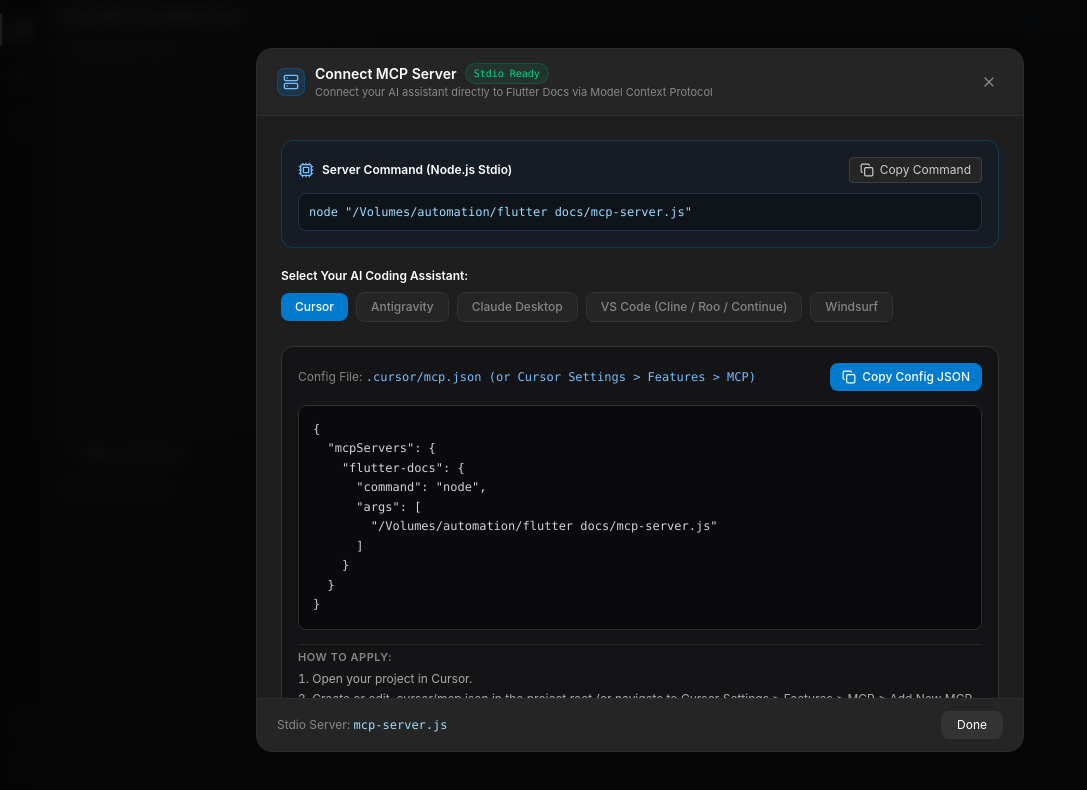
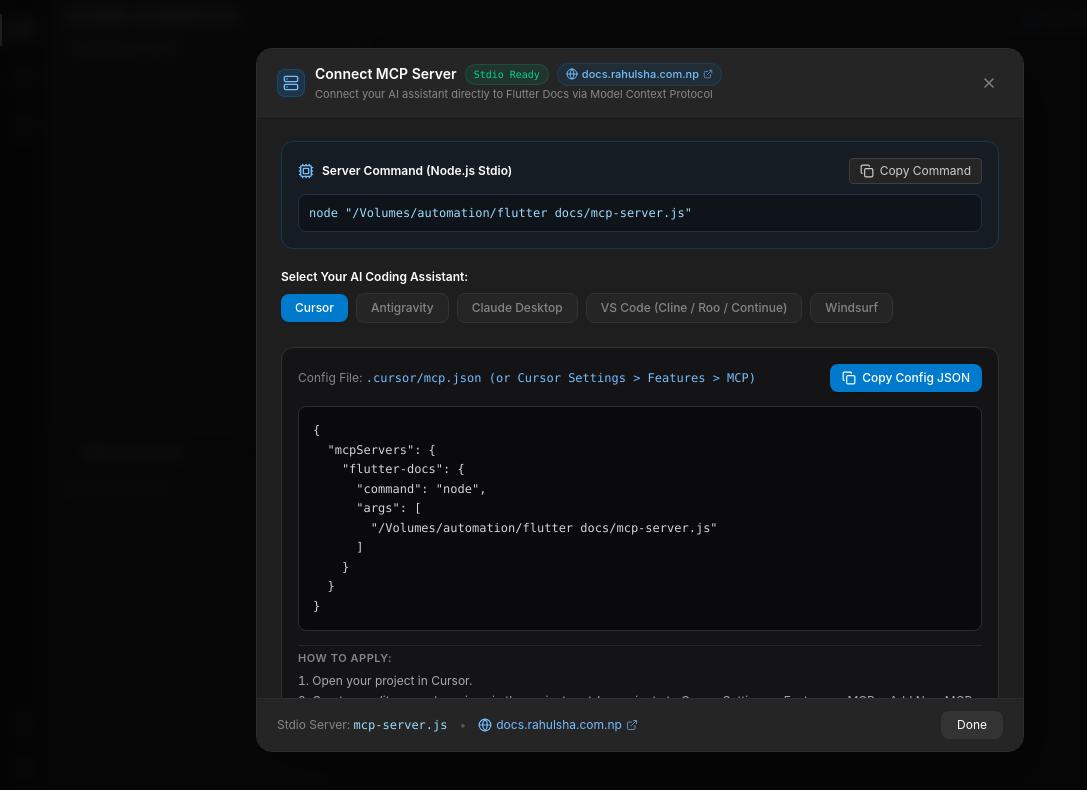
Before and after one commit to rahulshahDEV/flutter-docs, a React (Vite) app: page / in a window 1280 px wide. Both pictures are taken after a click on the button 23 px from the left and 724 px from the top of the page. Shown: the top 790 px of the page, without its empty margins (0-1087 px from the left). Built offline with nearby package versions, Linux system fonts and the light colour scheme.

Commit message:
feat: integrate live hosted domain docs.rahulsha.com.np across portal and MCP server

```diff
--- a/index.html
+++ b/index.html
@@ -4,8 +4,16 @@
     <meta charset="UTF-8" />
     <link rel="icon" type="image/svg+xml" href="/favicon.svg" />
     <meta name="viewport" content="width=device-width, initial-scale=1.0" />
-    <title>Flutter Docs Portal</title>
-    <meta name="description" content="Personal Flutter Knowledge Base & Architecture Guides" />
+    <title>Flutter Docs Portal — rahulsha.com.np</title>
+    <meta name="description" content="Personal Flutter Knowledge Base, Senior Architecture Guides & MCP AI Hub" />
+    <link rel="canonical" href="https://docs.rahulsha.com.np/" />
+
+    <!-- Open Graph / Meta -->
+    <meta property="og:type" content="website" />
+    <meta property="og:url" content="https://docs.rahulsha.com.np/" />
+    <meta property="og:title" content="Flutter Docs Portal — rahulsha.com.np" />
+    <meta property="og:description" content="Personal Flutter Knowledge Base, Senior Architecture Guides & Model Context Protocol (MCP) Hub" />
+    <meta name="theme-color" content="#1e1e1e" />
   </head>
   <body class="bg-[#0d1117] text-[#e6edf3] antialiased min-h-screen selection:bg-[#1f6feb] selection:text-white">
     <div id="root"></div>
--- a/mcp-server.js
+++ b/mcp-server.js
@@ -16,6 +16,20 @@
 const __dirname = path.dirname(__filename);
 
 const DOCS_DIR = path.join(__dirname, 'docs');
+
+const DOCS_BASE_URL = 'https://docs.rahulsha.com.np';
+const GITHUB_REPO_URL = 'https://github.com/rahulshahDEV/flutter-docs';
+const GITHUB_RAW_BASE = 'https://raw.githubusercontent.com/rahulshahDEV/flutter-docs/main/docs';
+
+async function fetchRemoteDoc(docId) {
+  try {
+    const res = await fetch(`${GITHUB_RAW_BASE}/${docId}.md`);
+    if (res.ok) {
+      return await res.text();
+    }
+  } catch (_) {}
+  return null;
+}
 
 const AVAILABLE_DOCS = [
   {
@@ -351,6 +365,7 @@
     title: d.title,
     category: d.category,
     description: d.description,
+    web_url: `${DOCS_BASE_URL}/#/doc/${d.id}`,
   }));
 
   return {
@@ -363,7 +378,7 @@
   };
 }
 
-function handleReadDoc(args) {
+async function handleReadDoc(args) {
   const docId = (args && args.doc_id) || '';
   const normalized = docId.toLowerCase().replace(/^\/+|\/+$/g, '');
   const doc = AVAILABLE_DOCS.find(
@@ -373,24 +388,42 @@
       normalized.includes(d.id.toLowerCase())
   );
 
-  if (!doc || !fs.existsSync(doc.path)) {
+  if (!doc) {
     return {
       isError: true,
       content: [
         {
           type: 'text',
-          text: `Document "${docId}" not found. Available doc IDs: ${AVAILABLE_DOCS.map((d) => d.id).join(', ')}`,
+          text: `Document "${docId}" not found. Browse full docs online: ${DOCS_BASE_URL}\nAvailable doc IDs: ${AVAILABLE_DOCS.map((d) => d.id).join(', ')}`,
         },
       ],
     };
   }
 
-  const content = fs.readFileSync(doc.path, 'utf8');
+  let content = '';
+  if (fs.existsSync(doc.path)) {
+    content = fs.readFileSync(doc.path, 'utf8');
+  } else {
+    content = await fetchRemoteDoc(doc.id);
+  }
+
+  if (!content) {
+    return {
+      isError: true,
+      content: [
+        {
+          type: 'text',
+          text: `Could not load content for "${doc.id}". View online at: ${DOCS_BASE_URL}/#/doc/${doc.id}`,
+        },
+      ],
+    };
+  }
+
   return {
     content: [
       {
         type: 'text',
-        text: content,
+        text: `// Web Documentation: ${DOCS_BASE_URL}/#/doc/${doc.id}\n\n${content}`,
       },
     ],
   };
@@ -400,7 +433,7 @@
   const query = ((args && args.query) || '').toLowerCase();
   if (!query) {
     return {
-      content: [{ type: 'text', text: 'Please provide a search query.' }],
+      content: [{ type: 'text', text: `Please provide a search query. You can also search online at ${DOCS_BASE_URL}` }],
     };
   }
 
@@ -419,6 +452,7 @@
         results.push({
           doc_id: doc.id,
           title: doc.title,
+          web_url: `${DOCS_BASE_URL}/#/doc/${doc.id}`,
           line: i + 1,
           excerpt,
         });
@@ -434,7 +468,7 @@
         text:
           results.length > 0
             ? JSON.stringify(results.slice(0, 10), null, 2)
-            : `No matching content found for query "${query}".`,
+            : `No matching content found for query "${query}". Search full docs at ${DOCS_BASE_URL}`,
       },
     ],
   };
@@ -649,7 +683,7 @@
     content: [
       {
         type: 'text',
-        text: `// ${target.description}\n\n${code}`,
+        text: `// ${target.description}\n// Web Documentation: ${DOCS_BASE_URL}\n\n${code}`,
       },
     ],
   };
@@ -675,7 +709,7 @@
   process.stdout.write(JSON.stringify(response) + '\n');
 }
 
-rl.on('line', (line) => {
+rl.on('line', async (line) => {
   if (!line || !line.trim()) return;
 
   try {
@@ -692,7 +726,9 @@
           },
           serverInfo: {
             name: 'flutter-docs-mcp',
-            version: '1.0.0',
+            version: '1.2.0',
+            homepage: DOCS_BASE_URL,
+            repository: GITHUB_REPO_URL,
           },
         });
         break;
@@ -715,13 +751,13 @@
 
         let result;
         if (toolName === 'list_flutter_docs') {
-          result = handleListDocs(toolArgs);
+          result = await handleListDocs(toolArgs);
         } else if (toolName === 'read_flutter_doc') {
-          result = handleReadDoc(toolArgs);
+          result = await handleReadDoc(toolArgs);
         } else if (toolName === 'search_flutter_docs') {
-          result = handleSearchDocs(toolArgs);
+          result = await handleSearchDocs(toolArgs);
         } else if (toolName === 'get_implementation_code') {
-          result = handleGetSnippet(toolArgs);
+          result = await handleGetSnippet(toolArgs);
         } else {
           sendResponse(id, null, {
             code: -32601,
--- a/package.json
+++ b/package.json
@@ -2,6 +2,8 @@
   "name": "flutter-docs",
   "private": true,
   "version": "1.0.0",
+  "homepage": "https://docs.rahulsha.com.np",
+  "repository": "https://github.com/rahulshahDEV/flutter-docs",
   "type": "module",
   "scripts": {
     "dev": "vite",
--- a/src/components/VSCodeSettingsModal.tsx
+++ b/src/components/VSCodeSettingsModal.tsx
@@ -7,6 +7,8 @@
   Code2,
   Terminal,
   Cpu,
+  Globe,
+  ExternalLink,
 } from 'lucide-react';
 
 interface VSCodeSettingsModalProps {
@@ -32,6 +34,7 @@
   };
 
   const mcpServerPath = '/Volumes/automation/flutter docs/mcp-server.js';
+  const liveDocsUrl = 'https://docs.rahulsha.com.np';
   const serverCommand = `node "${mcpServerPath}"`;
   const testCommand = `echo '{"jsonrpc":"2.0","id":1,"method":"tools/list","params":{}}' | node "${mcpServerPath}"`;
 
@@ -176,6 +179,17 @@
                 <span className="text-[10px] font-mono text-emerald-400 bg-emerald-500/10 border border-emerald-500/20 px-2 py-0.5 rounded-full">
                   Stdio Ready
                 </span>
+                <a
+                  href={liveDocsUrl}
+                  target="_blank"
+                  rel="noreferrer"
+                  className="hidden sm:flex items-center gap-1 text-[11px] font-medium text-[#75beff] hover:text-[#9cdcfe] hover:underline bg-[#007acc]/10 border border-[#007acc]/20 px-2 py-0.5 rounded-full transition-colors"
+                  title="Open live web portal"
+                >
+                  <Globe className="h-3 w-3" />
+                  <span>docs.rahulsha.com.np</span>
+                  <ExternalLink className="h-2.5 w-2.5 opacity-70" />
+                </a>
               </div>
               <p className="text-[11px] text-[#888888]">
                 Connect your AI assistant directly to Flutter Docs via Model Context Protocol
@@ -322,10 +336,23 @@
 
         {/* Footer */}
         <div className="border-t border-[#2d2d2d] bg-[#252526] px-5 py-3 flex items-center justify-between text-xs text-[#858585]">
-          <span>Stdio Server: <code className="text-[#9cdcfe]">mcp-server.js</code></span>
+          <div className="flex items-center gap-2 sm:gap-3 flex-wrap">
+            <span>Stdio Server: <code className="text-[#9cdcfe]">mcp-server.js</code></span>
+            <span className="hidden sm:inline text-[#555555]">•</span>
+            <a
+              href={liveDocsUrl}
+              target="_blank"
+              rel="noreferrer"
+              className="flex items-center gap-1 text-[#75beff] hover:underline"
+            >
+              <Globe className="h-3.5 w-3.5" />
+              <span>docs.rahulsha.com.np</span>
+              <ExternalLink className="h-3 w-3 opacity-70" />
+            </a>
+          </div>
           <button
             onClick={onClose}
-            className="px-4 py-1.5 rounded-lg bg-[#333333] hover:bg-[#3e3e42] text-white transition-colors"
+            className="px-4 py-1.5 rounded-lg bg-[#333333] hover:bg-[#3e3e42] text-white transition-colors ml-2 shrink-0"
           >
             Done
           </button>
```
Also changed, not shown: 2 other files (tests, documents, lock files or other folders).
